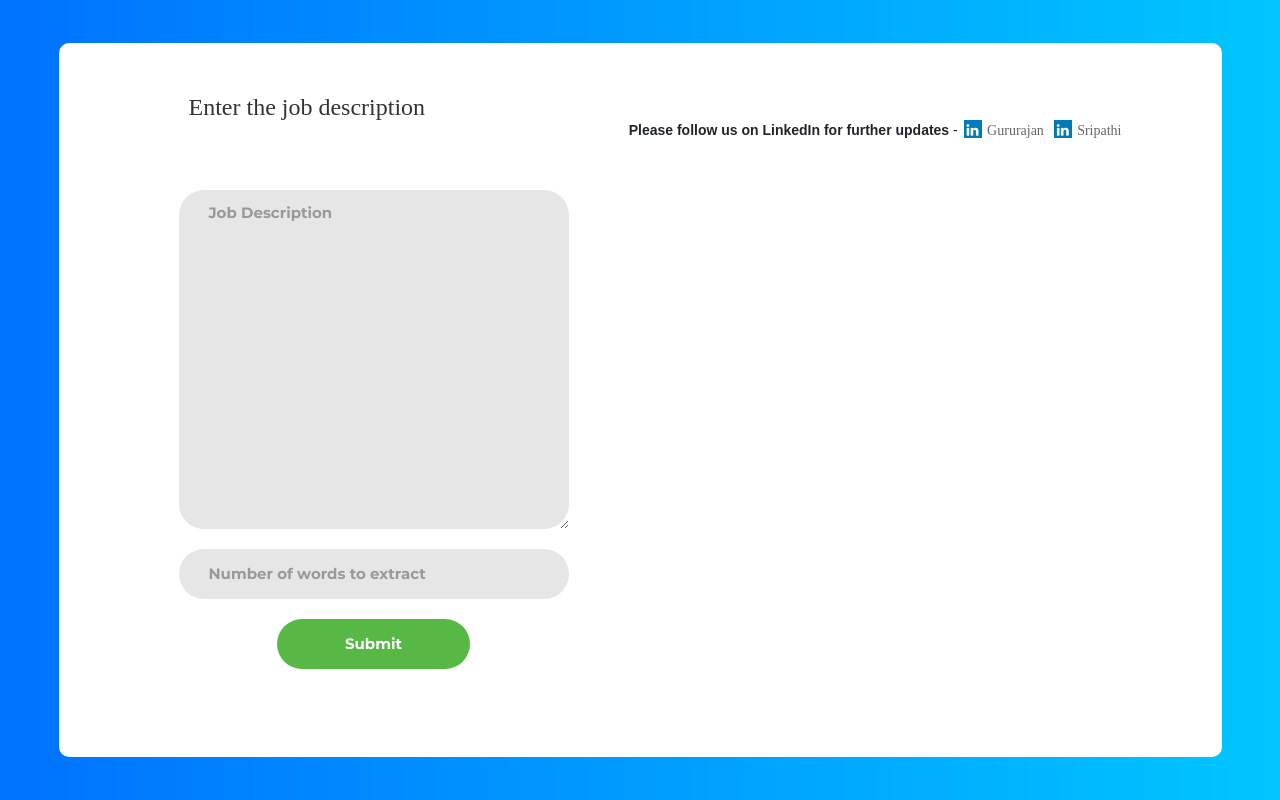
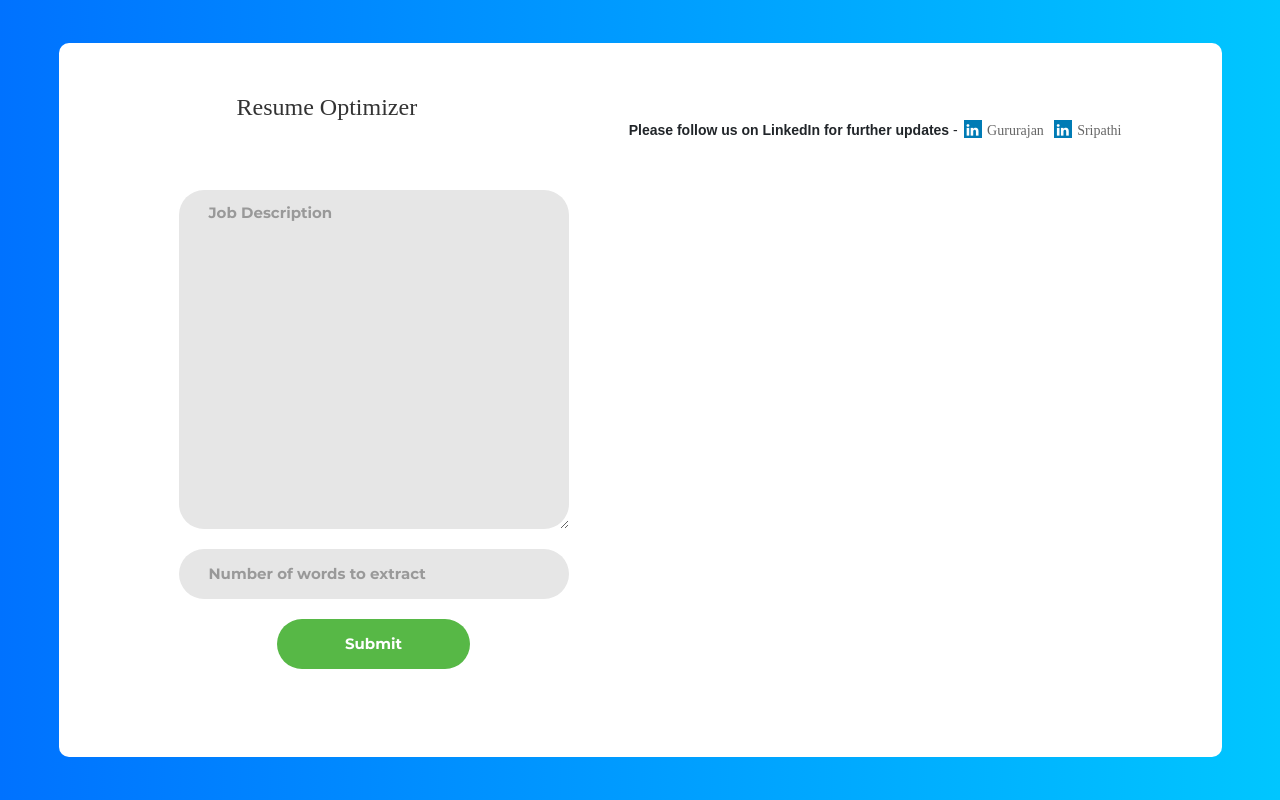
Before and after one commit to srips1990/k-xtractor, a Django app: page / in a window 1280 px wide. Run offline with Django 3.2, Linux system fonts and the light colour scheme; parts of the project's set-up code (start-up, migrations or seed data) failed here and were passed over; some libraries are stand-ins or nearby versions; some web fonts are replaced.

Commit message:
Changed the title of the application.

```diff
--- a/kxtractorApp/templates/kxtractorApp/home.html
+++ b/kxtractorApp/templates/kxtractorApp/home.html
@@ -32,7 +32,7 @@
 	<div class="contact1">
 		<div class="container-contact1">
 			<span class="contact1-form-title txt-left-pad">
-				Enter the job description
+				&emsp;&emsp;Resume Optimizer
 			</span>
 			<span class="foot-note-right"><b>Please follow us on LinkedIn for further updates</b> - <a href="https://www.linkedin.com/in/gururajangovindan" target="new"><span class="fa fa-linkedin"></span>&nbsp;Gururajan</a>&nbsp;&nbsp;<a href="https://www.linkedin.com/in/sripathisrinivasan" target="new1"><span class="fa fa-linkedin"></span>&nbsp;Sripathi</a></span>
 			<form class="contact1-form validate-form">
```
